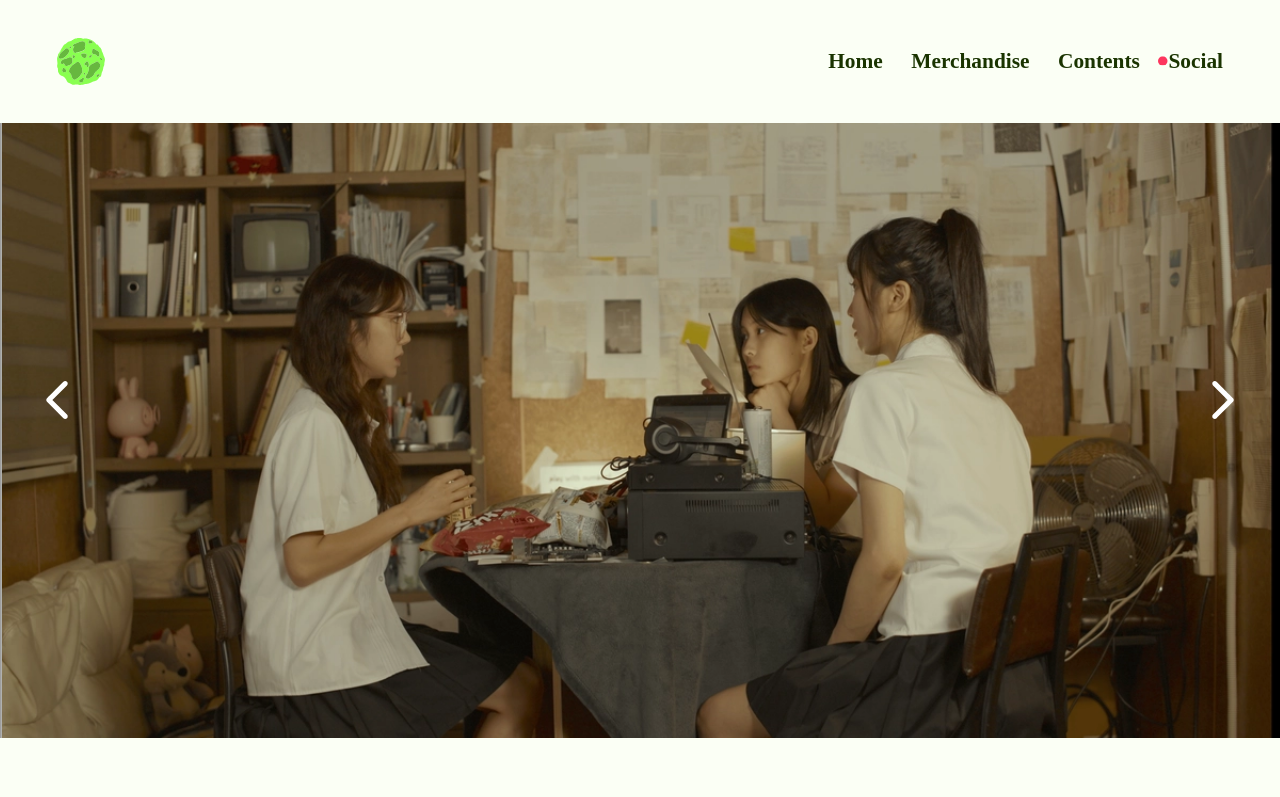
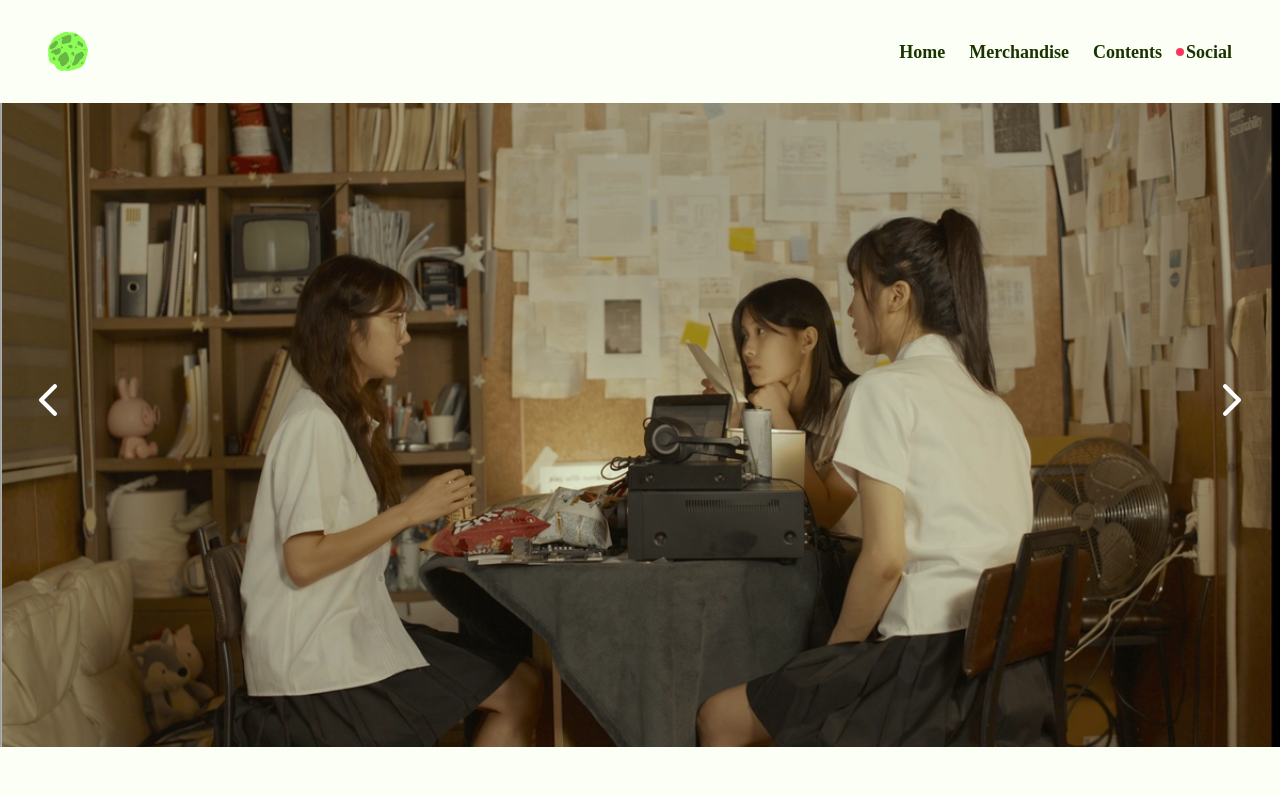
Before and after one commit to jihun-io/grnplnt, a Next.js app: page / in a window 1280 px wide. Shown: the top 797 px of the page. Built offline with nearby package versions, Linux system fonts and the light colour scheme; grey boxes are pictures that could not be loaded; a web font is replaced by a local one.

Commit message:
뷰포트 너비에 따른 글자 크기 변화 제거

```diff
--- a/src/app/layout.js
+++ b/src/app/layout.js
@@ -16,17 +16,14 @@ const socialLastDate = data
 
 export default function RootLayout({ children }) {
   return (
-    <html
-      lang="ko"
-      className="md:text-[17px] lg:text-[18px] xl:text-[19px] text-sugar-cane-950"
-    >
+    <html lang="ko" className=" text-sugar-cane-950">
       <head>
         <link
           rel="stylesheet"
           href="https://fonts.googleapis.com/css2?family=Material+Symbols+Rounded:opsz,wght,FILL,GRAD@24,400,0,0"
         />
       </head>
-      <body className="min-h-[100vh] grid grid-rows-[auto,1fr,auto] bg-sugar-cane-50 box-border">
+      <body className="min-h-[100vh] grid grid-rows-[auto,1fr,auto] bg-sugar-cane-50 box-border overflow-x-hidden">
         <Header
           title={metadata.title}
           className="sticky top-0 z-50 bg-sugar-cane-50"
```
